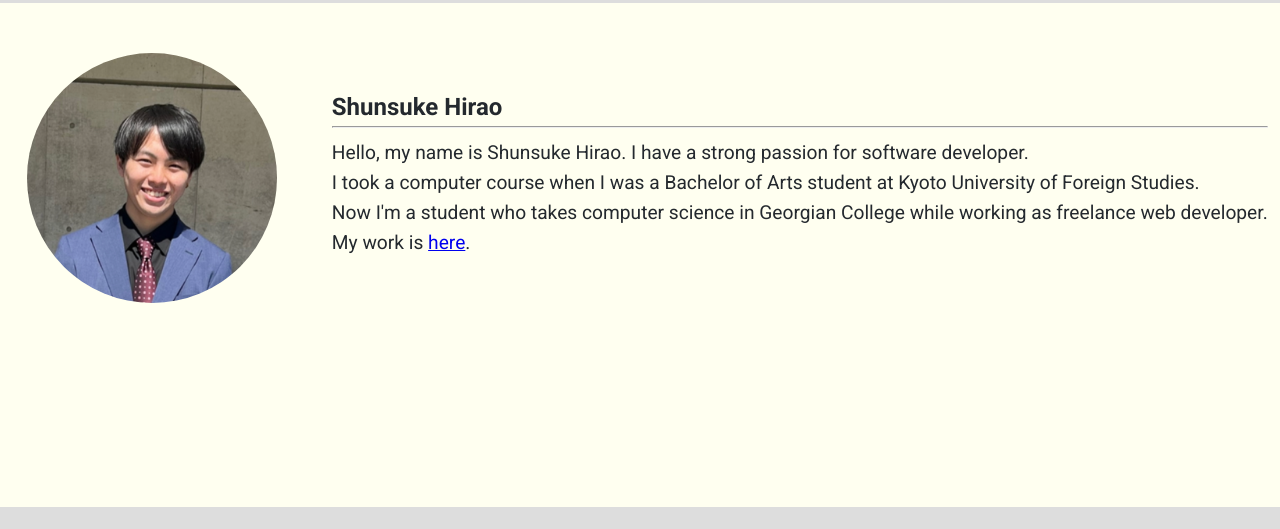
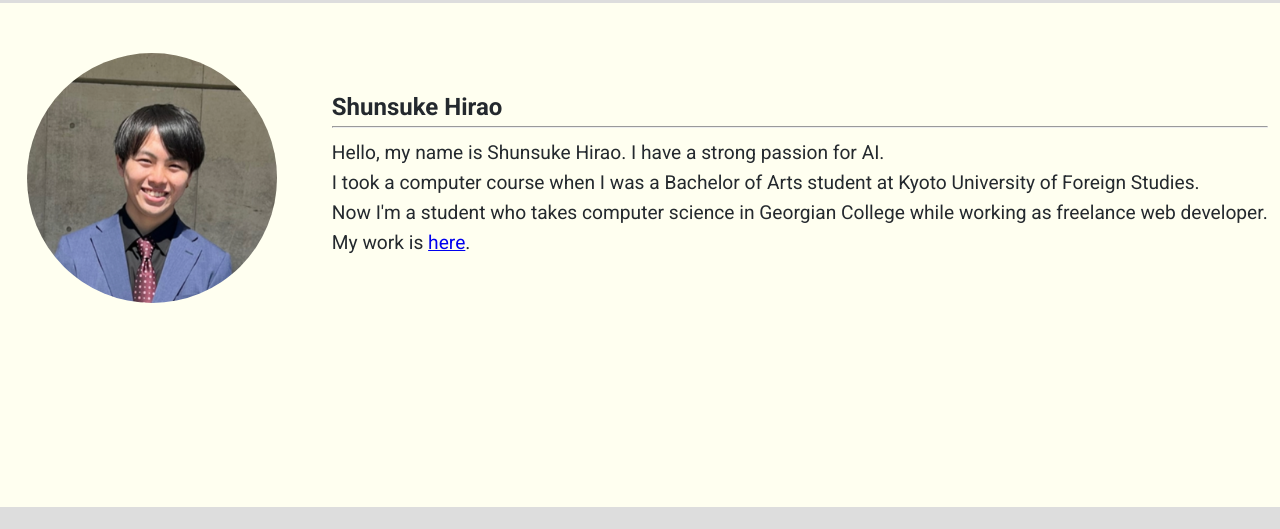
Before and after one commit to i-am-shunsuke/Shunsuke-Hirao-portfolio, a plain HTML site: page index.html in a window 1280 px wide. Shown: the part 234-763 px from the top of the page. Drawn offline with Linux system fonts and the light colour scheme.

Commit message:
Update index.html

```diff
--- a/index.html
+++ b/index.html
@@ -69,7 +69,7 @@
                 <h2>Shunsuke Hirao</h2>
                 <hr>
                 <p>
-                    Hello, my name is Shunsuke Hirao. I have a strong passion for software developer.<br>
+                    Hello, my name is Shunsuke Hirao. I have a strong passion for AI.<br>
                     I took a computer course when I was a Bachelor of Arts student at Kyoto University of Foreign Studies.<br>
                     Now I'm a student who takes computer science in Georgian College while working
                     as freelance web developer. <br>
```
